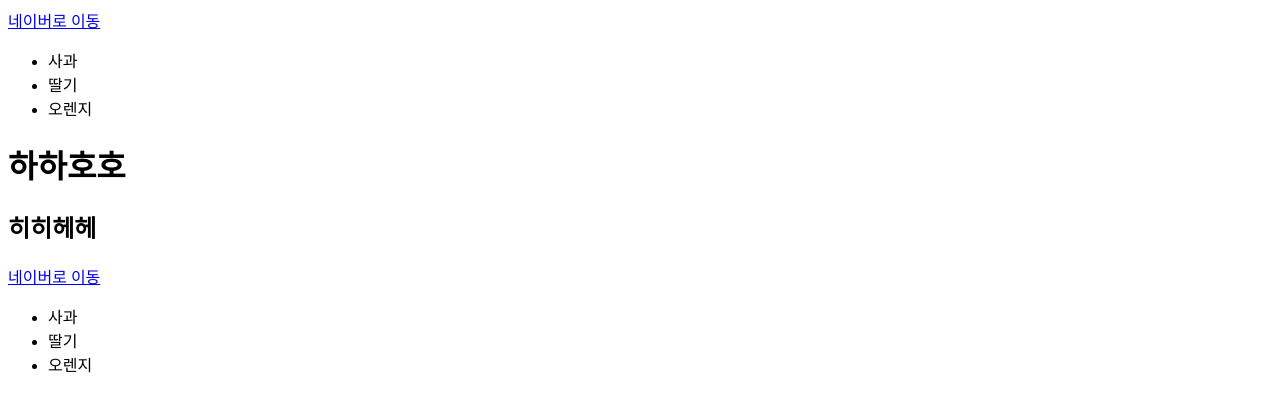
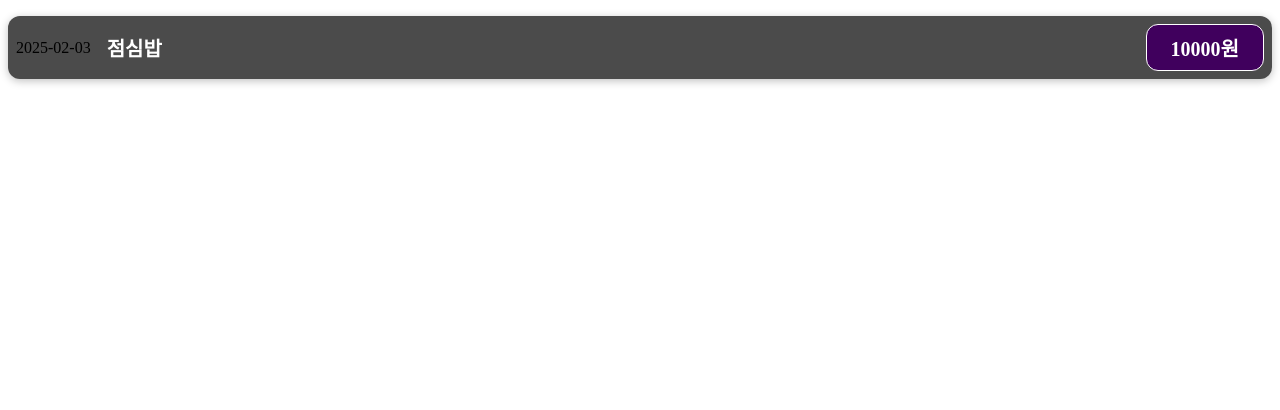
Before and after one commit to chchch928/react-study202501, a React (Vite) app: page / in a window 1280 px wide. Shown: the top 410 px of the page. Built offline with nearby package versions, Linux system fonts and the light colour scheme.

Commit message:
#0203-03 지출항목 컴포넌트 생성

```diff
--- a/src/App.jsx
+++ b/src/App.jsx
@@ -1,38 +1,12 @@
-import React from "react";
-import Hello from "./components/Hello.jsx";
-import Bye from "./components/Bye.jsx";
+import React from 'react';
+import ExpenseItem from "./components/expenses/ExpenseItem.jsx";
 
-// 컴포넌트
-function App() {
-
-    /*
-      jsx: 리액트에서 사용하는 특수한 js 문법, 태그 그대로 쓰면 알아서 변환
-       - 규칙 :
-    1. return 안에있는 태그는 반드시 하나의 태그로 묶여야 함.
-    2. 빈 태그(닫는 태그가 없는)는 반드시 /> 로 마감
-    3. 태그의 class 속성은 자바스크립트 키워드 class와 겹쳐서 className으로 표기
-    4. 의미없는 부모는 <React.Fragment>로 감싸면 됨
-    5. 변수값이나 함수를 출력할 때는 {}로 감싸면 됨.
-
-    */
-    // const $h1 = React.createElement('h1',null,'안녕 리액트')을 리액트에서 알아서 만들어줌;
-
-    const $h1 = <h1>안녕 리액트</h1>;
-
-    const subject = 'Vanilla Javascript'
-
-    // return $h1;
-
+const App = () => {
     return (
         <>
-            <Bye />
-            <Hello />
-            <Bye />
+         <ExpenseItem />
         </>
+    );
+};
 
-
-    );
-
-}
-
-export default App
+export default App;
--- /dev/null
+++ b/src/components/expenses/ExpenseItem.css
@@ -0,0 +1,56 @@
+.expense-item {
+    display: flex;
+    justify-content: space-between;
+    align-items: center;
+    box-shadow: 0 2px 8px rgba(0, 0, 0, 0.25);
+    padding: 0.5rem;
+    margin: 1rem 0;
+    border-radius: 12px;
+    background-color: #4b4b4b;
+}
+
+.expense-item__description {
+    display: flex;
+    flex-direction: column;
+    gap: 1rem;
+    align-items: flex-end;
+    flex-flow: column-reverse;
+    justify-content: flex-start;
+    flex: 1;
+}
+
+.expense-item h2 {
+    color: #3a3a3a;
+    font-size: 1rem;
+    flex: 1;
+    margin: 0 1rem;
+    color: white;
+}
+
+.expense-item__price {
+    font-size: 1rem;
+    font-weight: bold;
+    color: white;
+    background-color: #40005d;
+    border: 1px solid white;
+    padding: 0.5rem;
+    border-radius: 12px;
+}
+
+@media (min-width: 580px) {
+    .expense-item__description {
+        flex-direction: row;
+        align-items: center;
+        justify-content: flex-start;
+        flex: 1;
+    }
+
+    .expense-item__description h2 {
+        font-size: 1.25rem;
+    }
+
+    .expense-item__price {
+        font-size: 1.25rem;
+        padding: 0.5rem 1.5rem;
+    }
+}
--- /dev/null
+++ b/src/components/expenses/ExpenseItem.jsx
@@ -0,0 +1,16 @@
+import React from 'react'
+import './ExpenseItem.css';
+
+const ExpenseItem = () => {
+    return (
+        <div className='expense-item'>
+            <div>2025-02-03</div>
+            <div className='expense-item__description'>
+                <h2>점심밥</h2>
+                <div className='expense-item__price'>10000원</div>
+            </div>
+        </div>
+    );
+}
+
+export default ExpenseItem;
```
